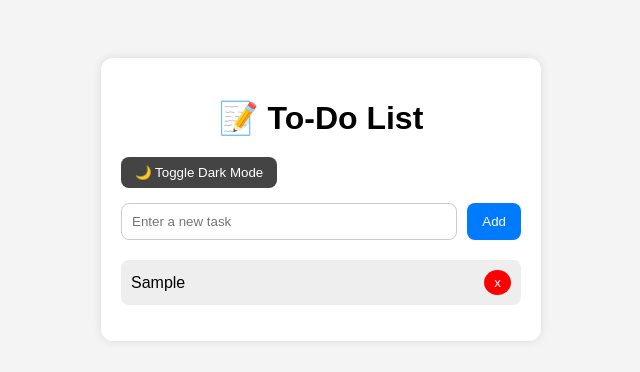
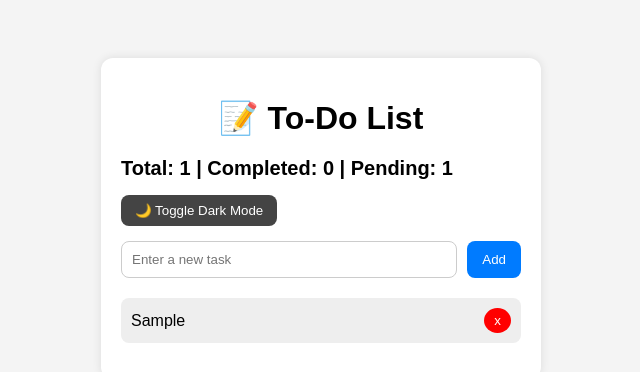
Before and after one commit to Naveen-Kumar-Git/To_Do, a plain HTML site: page index.html in a window 1280 px wide. Both pictures are taken after typing "Sample" into the empty fields and a click on the button "Add". Shown: the whole page, without its empty margins (319-959 px from the left). Drawn offline with Linux system fonts and the light colour scheme.

Commit message:
Added task-counter feature

```diff
--- a/index.html
+++ b/index.html
@@ -8,6 +8,10 @@
 <body>
   <div class="container">
     <h1>📝 To-Do List</h1>
+    <!-- ✅ Task Counter Display -->
+
+    <div id="taskCounter">Total: 0 | Completed: 0 | Pending: 0</div>
+
     <button id="toggleTheme">🌙 Toggle Dark Mode</button>
     <div class="input-group">
       <input type="text" id="taskInput" placeholder="Enter a new task">
--- a/script.js
+++ b/script.js
@@ -1,7 +1,9 @@
 let taskList = document.getElementById("taskList");
 let taskInput = document.getElementById("taskInput");
+let taskCounter = document.getElementById("taskCounter"); // ✅ Task Counter reference
 
 loadTasks();
+updateTaskCounter(); // ✅ Update count on page load
 
 function addTask() {
   let taskText = taskInput.value.trim();
@@ -17,16 +19,19 @@ function addTask() {
   taskInput.value = "";
 
   saveTasks();
+  updateTaskCounter(); // ✅ Update count after adding
 }
 
 function toggleComplete(span) {
   span.parentElement.classList.toggle("completed");
   saveTasks();
+  updateTaskCounter(); // ✅ Update count after marking complete/incomplete
 }
 
 function deleteTask(btn) {
   btn.parentElement.remove();
   saveTasks();
+  updateTaskCounter(); // ✅ Update count after deleting
 }
 
 function saveTasks() {
@@ -36,6 +41,14 @@ function saveTasks() {
 function loadTasks() {
   taskList.innerHTML = localStorage.getItem("tasks") || "";
 }
+
+function updateTaskCounter() {
+  const total = taskList.querySelectorAll("li").length;
+  const completed = taskList.querySelectorAll("li.completed").length;
+  const pending = total - completed;
+  taskCounter.textContent = `Total: ${total} | Completed: ${completed} | Pending: ${pending}`;
+}
+
 // 🌙 Dark Mode Toggle
 document.getElementById("toggleTheme").addEventListener("click", function () {
   document.body.classList.toggle("dark");
@@ -53,4 +66,5 @@ window.addEventListener("DOMContentLoaded", () => {
   if (localStorage.getItem("theme") === "dark") {
     document.body.classList.add("dark");
   }
+  updateTaskCounter(); // ✅ Update counter when tasks + theme load
 });
--- a/style.css
+++ b/style.css
@@ -102,3 +102,15 @@ body.dark .delete-btn {
   color: #fff;
   cursor: pointer;
 }
+/* ✅ Task Counter Styling */
+#taskCounter {
+    margin: 15px 0;
+    font-weight: bold;
+    font-size: 20px;
+}
+
+/* ✅ Completed tasks look crossed out */
+#taskList li.completed {
+    text-decoration: line-through;
+    color: gray;
+}
```
